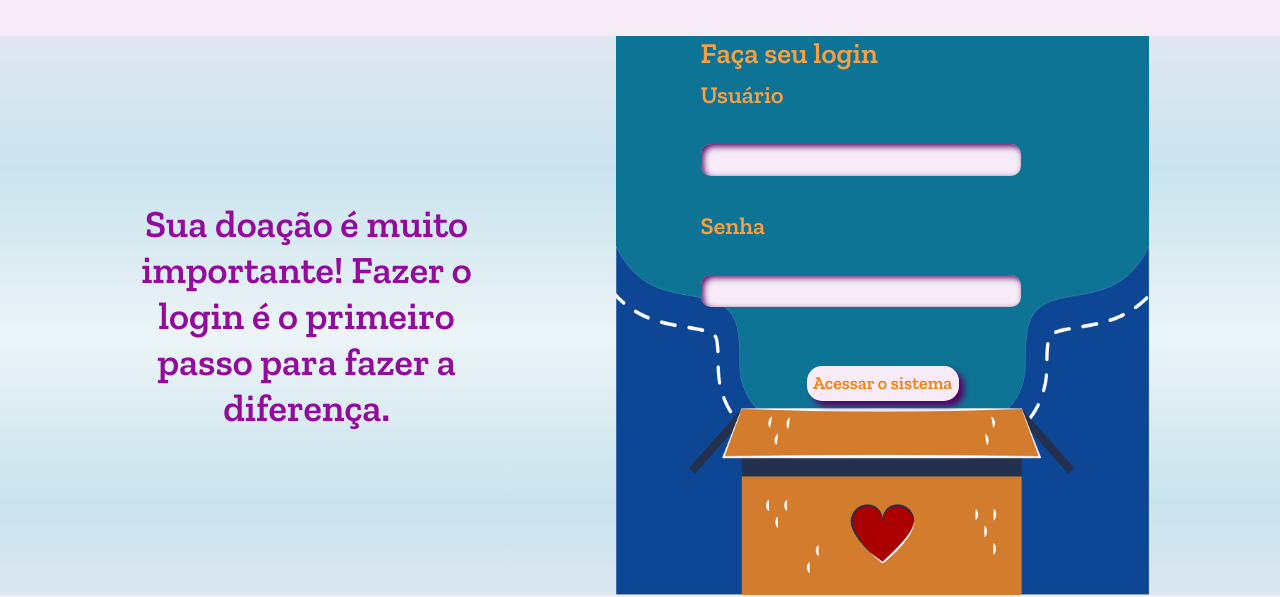
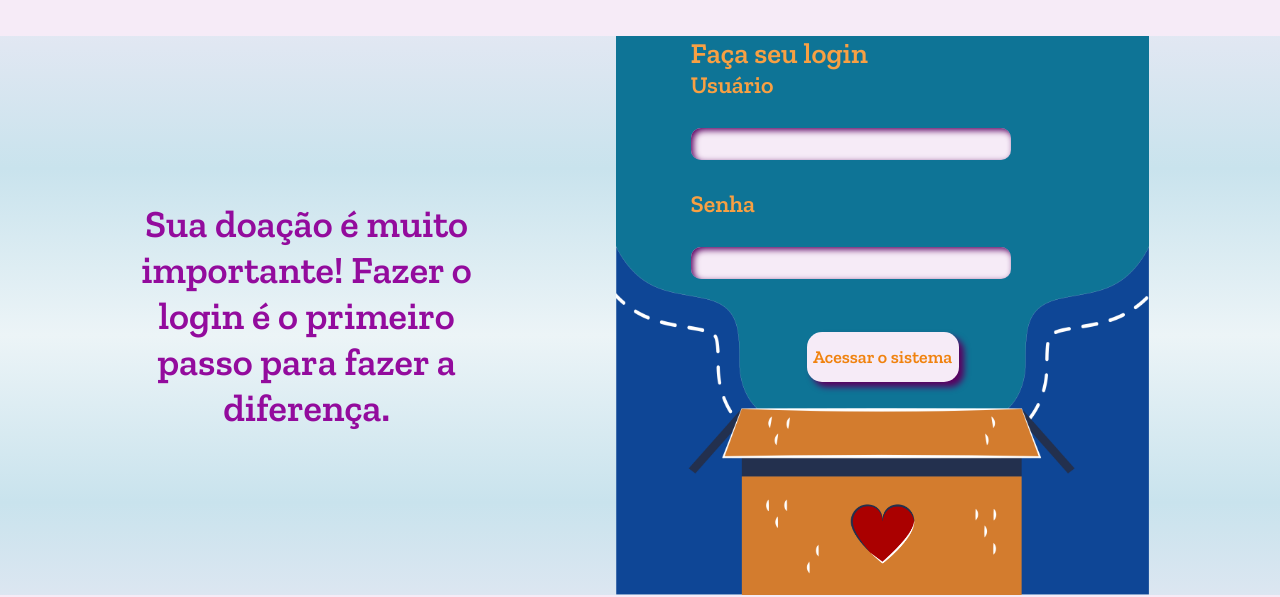
Before and after one commit to MaryeneClaudino/Design-de-Interfaces, a plain HTML site: page trab3/login.html in a window 1280 px wide. Shown: the part 220-817 px from the top of the page. Drawn offline with nearby package versions, Linux system fonts and the light colour scheme.

Commit message:
Arrumando formulário login

```diff
--- a/trab3/estilos-css/login.css
+++ b/trab3/estilos-css/login.css
@@ -34,17 +34,17 @@ body {
   grid-column: 1/5;
 }
 
-.fieldset-login {
+fieldset {
   display: flex;
   flex-direction: column;
   flex-wrap: nowrap;
   justify-content: space-evenly;
   align-items: flex-start;
   width: 30vw;
-  height: 22vw;
+  height: 20vw;
   margin: auto;
-  gap: 5px;
-  padding: 10px;
+  gap: 0px;
+  padding: 0px;
   color: var(--orange-2);
 }
 
@@ -119,8 +119,7 @@ select {
     width: 80%;
   }
 
-  .fieldset-login {
-    gap: 3px;
+  fieldset {
     height: 27vw;
   }
 
@@ -187,10 +186,8 @@ select {
     width: 100%;
   }
 
-  .fieldset-login {
+  fieldset {
     width: 65vw;
-    gap: 0;
-    padding: 0;
     height: 65vw;
   }
 
@@ -225,7 +222,7 @@ select {
       width: 80%;
     }
 
-    .fieldset-login {
+    fieldset {
       width: 80%;
       height: 45vw;
     }
--- a/trab3/login.html
+++ b/trab3/login.html
@@ -25,7 +25,7 @@
     </div>
     <div class="login">
         <form action="principal.html" onsubmit="alert('Login realizado com sucesso!')">
-            <fieldset class="fieldset-login">
+            <fieldset>
                 <legend>Faça seu login</legend>
                 <label for="login">Usuário</label><br>
                 <input type="text" id="login" name="login" required><br>
```
